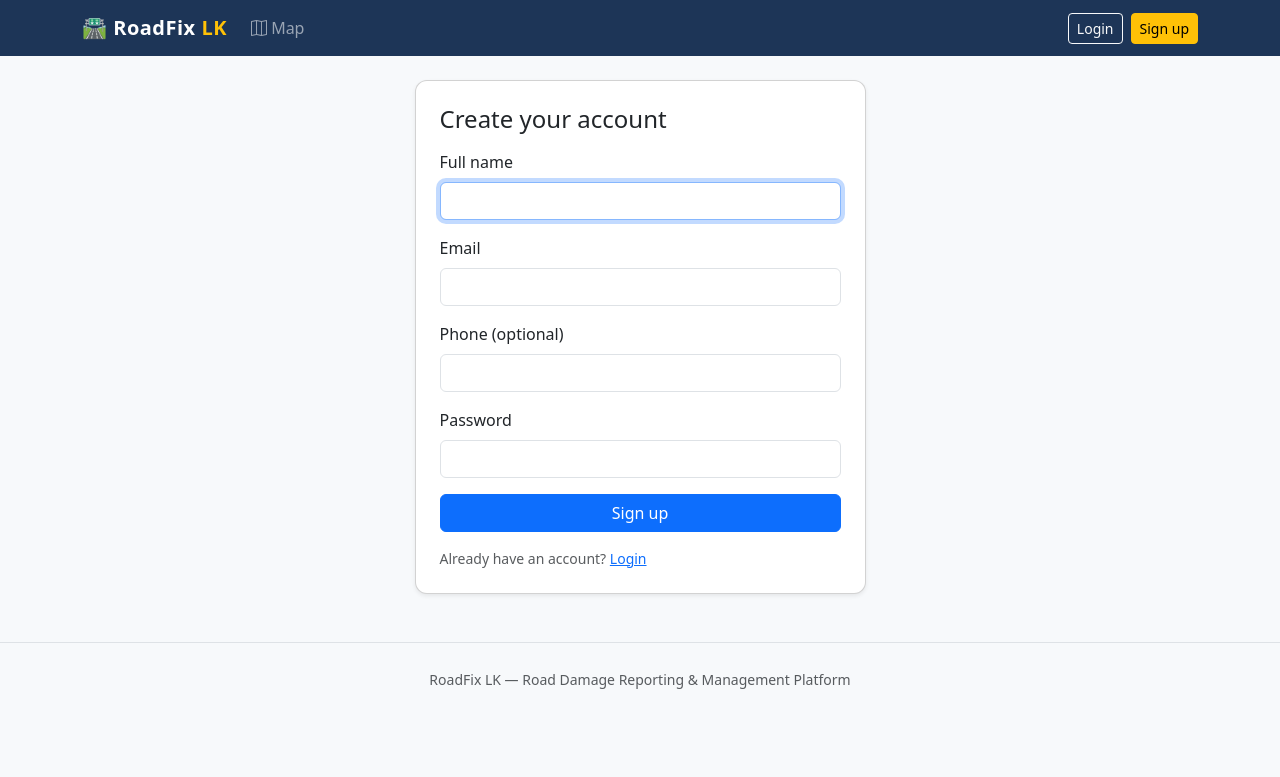
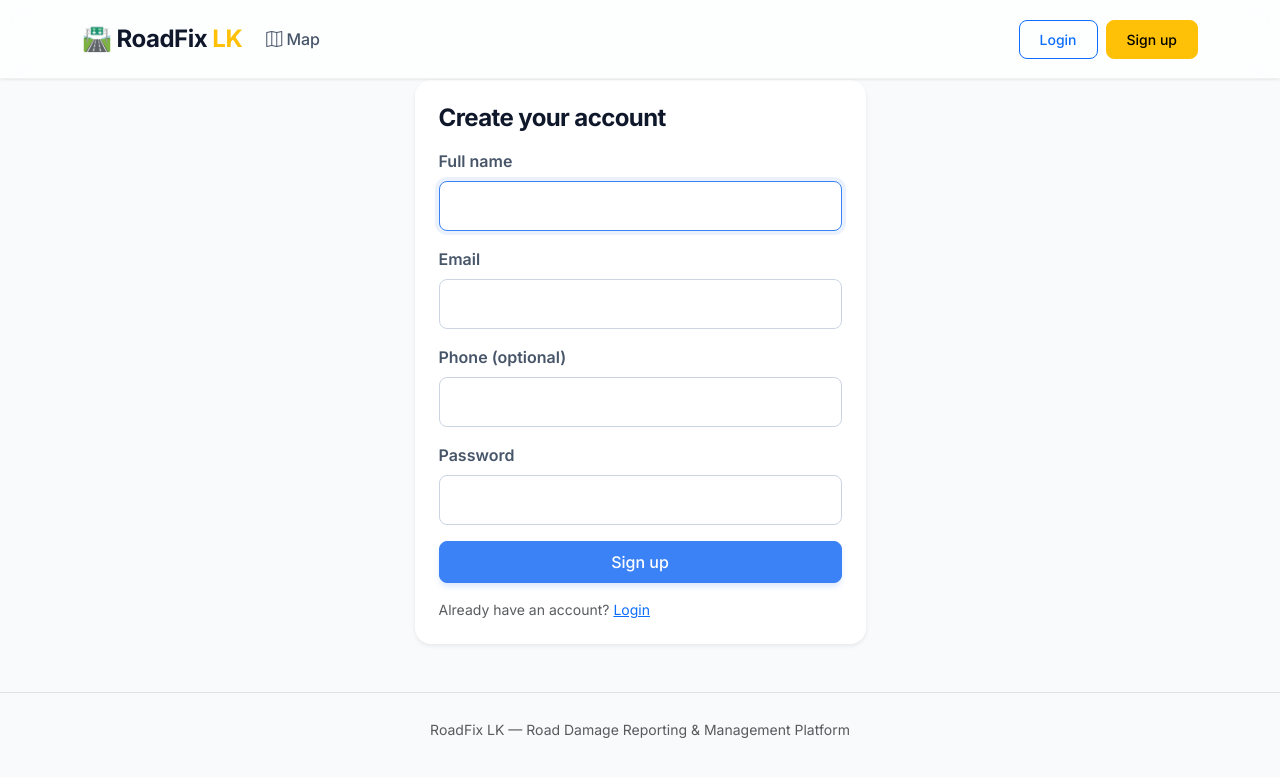
Before and after one commit to DulanMadhukaWeerathunga2000/RoadFix-LK, a Flask app: page /auth/register in a window 1280 px wide. Shown: the top 777 px of the page. Run offline with Flask 3, Linux system fonts and the light colour scheme; some libraries are stand-ins or nearby versions.

Commit message:
Phase 17: UI Revamp & Final Improvements

```diff
--- a/static/css/style.css
+++ b/static/css/style.css
@@ -1,19 +1,200 @@
-body {
-  background-color: #f7f9fb;
+/* =========================================
+   ROADFIX LK - PREMIUM DESIGN SYSTEM
+========================================= */
+
+@import url('https://fonts.googleapis.com/css2?family=Inter:wght@300;400;500;600;700;800&display=swap');
+
+:root {
+  /* Vibrant, premium color palette */
+  --primary-color: #3b82f6; /* Modern Blue */
+  --primary-hover: #2563eb;
+  --secondary-color: #0f172a; /* Slate 900 */
+  --accent-color: #f59e0b; /* Amber */
+  --background-color: #f8fafc; /* Slate 50 */
+  --surface-color: #ffffff;
+
+  /* Status Colors */
+  --critical-color: #ef4444; /* Red 500 */
+  --high-color: #f97316; /* Orange 500 */
+  --medium-color: #eab308; /* Yellow 500 */
+  --low-color: #10b981; /* Emerald 500 */
+
+  /* Shadows & Glass */
+  --shadow-sm: 0 1px 3px rgba(0,0,0,0.05), 0 1px 2px rgba(0,0,0,0.03);
+  --shadow-md: 0 4px 6px -1px rgba(0,0,0,0.05), 0 2px 4px -1px rgba(0,0,0,0.03);
+  --shadow-lg: 0 10px 15px -3px rgba(0,0,0,0.05), 0 4px 6px -2px rgba(0,0,0,0.025);
+  --glass-bg: rgba(255, 255, 255, 0.7);
+  --glass-border: rgba(255, 255, 255, 0.2);
+
+  /* Transitions */
+  --transition-fast: 0.15s ease-in-out;
+  --transition-normal: 0.3s cubic-bezier(0.4, 0, 0.2, 1);
 }
 
-.card {
-  border-radius: 0.75rem;
+body {
+  font-family: 'Inter', sans-serif;
+  background-color: var(--background-color);
+  color: #334155; /* Slate 700 */
+  -webkit-font-smoothing: antialiased;
 }
 
-.navbar-brand {
-  letter-spacing: 0.5px;
+/* =========================================
+   TYPOGRAPHY & HEADINGS
+========================================= */
+h1, h2, h3, h4, h5, h6 {
+  font-weight: 700;
+  color: var(--secondary-color);
+  letter-spacing: -0.025em;
 }
 
+/* =========================================
+   COMPONENTS - CARDS
+========================================= */
+.card {
+  background-color: var(--surface-color);
+  border: none;
+  border-radius: 1rem;
+  box-shadow: var(--shadow-md);
+  transition: box-shadow var(--transition-normal), transform var(--transition-normal);
+  overflow: hidden;
+}
+
+.card:hover {
+  box-shadow: var(--shadow-lg);
+  transform: translateY(-2px);
+}
+
+.card-header {
+  background-color: transparent;
+  border-bottom: 1px solid #e2e8f0;
+  padding: 1.25rem 1.5rem;
+  font-weight: 600;
+}
+
+/* =========================================
+   COMPONENTS - NAVBAR (GLASSMORPHISM)
+========================================= */
+.navbar-custom {
+  background: var(--glass-bg);
+  backdrop-filter: blur(12px);
+  -webkit-backdrop-filter: blur(12px);
+  border-bottom: 1px solid rgba(0,0,0,0.05);
+  box-shadow: var(--shadow-sm);
+  padding: 1rem 0;
+  transition: all var(--transition-normal);
+}
+
+.navbar-custom .navbar-brand {
+  font-weight: 800;
+  font-size: 1.5rem;
+  color: var(--secondary-color);
+  letter-spacing: -0.5px;
+}
+
+.navbar-custom .nav-link {
+  color: #475569;
+  font-weight: 500;
+  padding: 0.5rem 1rem;
+  border-radius: 0.5rem;
+  transition: all var(--transition-fast);
+}
+
+.navbar-custom .nav-link:hover {
+  color: var(--primary-color);
+  background-color: rgba(59, 130, 246, 0.05);
+}
+
+/* =========================================
+   COMPONENTS - BUTTONS
+========================================= */
+.btn {
+  font-weight: 500;
+  border-radius: 0.5rem;
+  padding: 0.5rem 1.25rem;
+  transition: all var(--transition-fast);
+}
+
+.btn-primary {
+  background-color: var(--primary-color);
+  border-color: var(--primary-color);
+  box-shadow: 0 4px 6px -1px rgba(59, 130, 246, 0.2);
+}
+
+.btn-primary:hover {
+  background-color: var(--primary-hover);
+  border-color: var(--primary-hover);
+  transform: translateY(-1px);
+  box-shadow: 0 6px 8px -1px rgba(59, 130, 246, 0.3);
+}
+
+/* =========================================
+   FORMS & INPUTS
+========================================= */
+.form-control, .form-select {
+  border-radius: 0.5rem;
+  border: 1px solid #cbd5e1;
+  padding: 0.75rem 1rem;
+  transition: all var(--transition-fast);
+  box-shadow: none;
+}
+
+.form-control:focus, .form-select:focus {
+  border-color: var(--primary-color);
+  box-shadow: 0 0 0 4px rgba(59, 130, 246, 0.1);
+}
+
+.form-label {
+  font-weight: 600;
+  color: #475569;
+  margin-bottom: 0.5rem;
+}
+
+/* =========================================
+   REPORT FORM - SEVERITY RADIOS
+========================================= */
+.severity-group .btn-outline-danger {
+  border-color: #cbd5e1;
+  color: #64748b;
+  border-radius: 0.5rem;
+  margin: 0 4px;
+  background: white;
+}
+
+.severity-group .btn-check:checked + .btn-outline-danger {
+  border-color: transparent;
+  color: white;
+  transform: scale(1.05);
+  box-shadow: var(--shadow-md);
+}
+
+/* Match colors to severity level using specific nth-child or ID overrides in HTML if needed. Default fallback: */
+.severity-group .btn-check:checked + .btn-outline-danger {
+  background-color: var(--critical-color);
+}
+
+/* =========================================
+   MAP & OTHERS
+========================================= */
 #issueMap, #map-picker {
   z-index: 0;
+  border-radius: 0.75rem;
+  box-shadow: inset 0 2px 4px rgba(0,0,0,0.05);
+  border: 1px solid #e2e8f0;
 }
 
-table td, table th {
-  vertical-align: middle;
+/* Badges */
+.badge {
+  padding: 0.35em 0.65em;
+  border-radius: 0.375rem;
+  font-weight: 600;
 }
+
+/* Animations */
+@keyframes slideDownFade {
+  from { opacity: 0; transform: translateY(-10px); }
+  to { opacity: 1; transform: translateY(0); }
+}
+
+.animate-entrance {
+  animation: slideDownFade 0.4s ease-out forwards;
+}
--- a/templates/base.html
+++ b/templates/base.html
@@ -10,7 +10,7 @@
 <link rel="stylesheet" href="{{ url_for('static', filename='css/style.css') }}">
 </head>
 <body>
-<nav class="navbar navbar-expand-lg navbar-dark" style="background-color:#1d3557;">
+<nav class="navbar navbar-expand-lg navbar-light navbar-custom fixed-top">
   <div class="container">
     <a class="navbar-brand fw-bold" href="{{ url_for('index') }}">🛣️ RoadFix <span class="text-warning">LK</span></a>
     <button class="navbar-toggler" type="button" data-bs-toggle="collapse" data-bs-target="#nav">
@@ -36,9 +36,9 @@
             <i class="bi bi-person-circle me-1"></i> {{ session.get('full_name') }}
             <span class="badge bg-secondary ms-2 text-uppercase">{{ session.get('role') }}</span>
           </li>
-          <li class="nav-item"><a class="btn btn-outline-light btn-sm" href="{{ url_for('auth.logout') }}">Logout</a></li>
+          <li class="nav-item"><a class="btn btn-outline-primary btn-sm" href="{{ url_for('auth.logout') }}">Logout</a></li>
         {% else %}
-          <li class="nav-item"><a class="btn btn-outline-light btn-sm me-2" href="{{ url_for('auth.login') }}">Login</a></li>
+          <li class="nav-item"><a class="btn btn-outline-primary btn-sm me-2" href="{{ url_for('auth.login') }}">Login</a></li>
           <li class="nav-item"><a class="btn btn-warning btn-sm" href="{{ url_for('auth.register') }}">Sign up</a></li>
         {% endif %}
       </ul>
@@ -46,7 +46,7 @@
   </div>
 </nav>
 
-<div class="container mt-3">
+<div class="container" style="margin-top: 80px;">
   {% with messages = get_flashed_messages(with_categories=true) %}
     {% if messages %}
       {% for category, message in messages %}
@@ -59,7 +59,7 @@
   {% endwith %}
 </div>
 
-<main class="container my-4">
+<main class="container my-4 animate-entrance">
   {% block content %}{% endblock %}
 </main>
 
```
Also changed, not shown: templates/map.html (+6 -2 lines), templates/report_form.html (+5 -5 lines).
